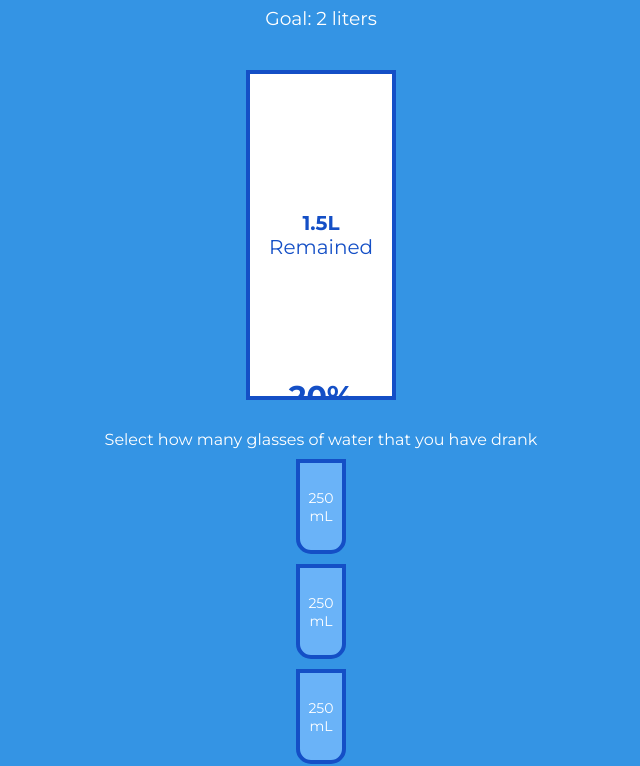
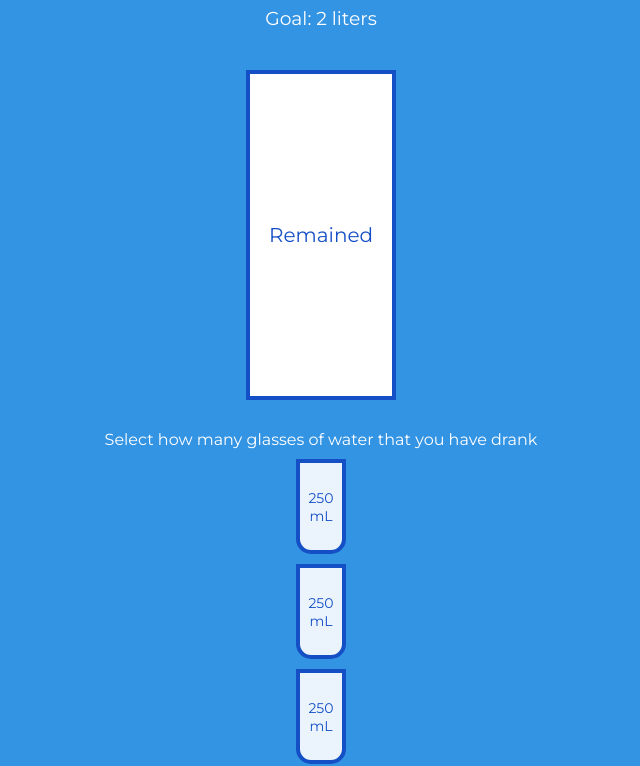
Before and after one commit to SophiaGrace16/drink_water_50DaysofJS, a plain HTML site: page index.html in a window 1280 px wide. Shown: the part 60-826 px from the top of the page, without its empty margins (319-959 px from the left). Drawn offline with Linux system fonts and the light colour scheme.

Commit message:
updating html

```diff
--- a/index.html
+++ b/index.html
@@ -16,20 +16,20 @@
 
     <div class="cup">
         <div class="remained" id="remained">
-            <span id="liters">1.5L</span>
+            <span id="liters"></span>
             <small>Remained</small>
         </div>
 
         <div class="percentage" id="percentage">
-            20%
+
         </div>
     </div>
 
     <p class="text">Select how many glasses of water that you have drank</p>
 
-    <div class="cup cup-small full">250 mL</div>
-    <div class="cup cup-small full">250 mL</div>
-    <div class="cup cup-small full">250 mL</div>
+    <div class="cup cup-small">250 mL</div>
+    <div class="cup cup-small">250 mL</div>
+    <div class="cup cup-small">250 mL</div>
     <div class="cup cup-small">250 mL</div>
     <div class="cup cup-small">250 mL</div>
     <div class="cup cup-small">250 mL</div>
```
